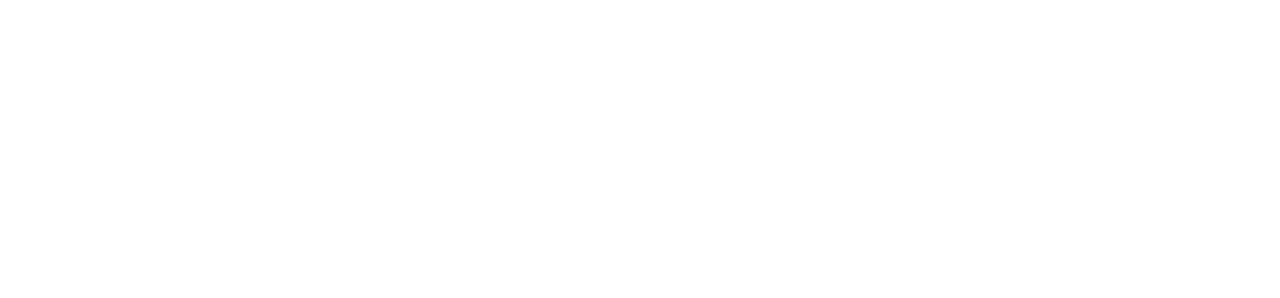
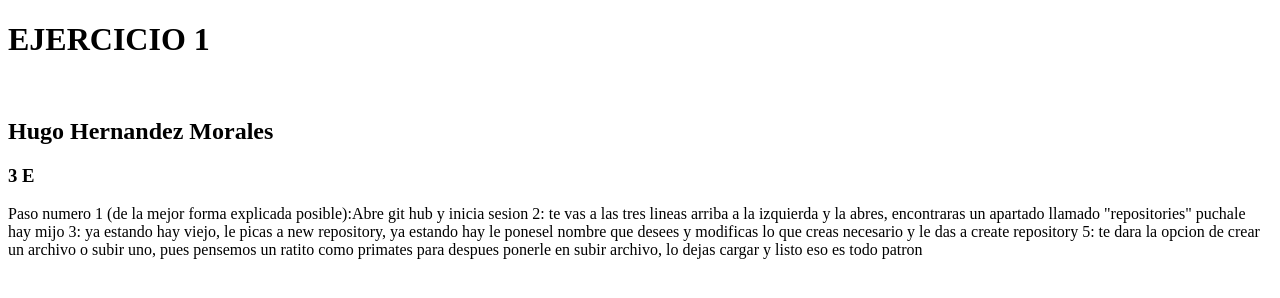
Before and after one commit to hugohdezmorales2008-sudo/Hugo, a plain HTML site: page index.html in a window 1280 px wide. Drawn offline with Linux system fonts and the light colour scheme.

Commit message:
Update index.html

```diff
--- a/index.html
+++ b/index.html
@@ -9,7 +9,13 @@
   <link rel="shortcut icon" href="img/favicon.png" type="image/x-icon">
     <title>Ejercicio 1</title>
 </head>
-<body>
 
 </body>
+<h1>EJERCICIO 1</h1><br>
+    <h2>Hugo Hernandez Morales</h2>
+    <h3>3 E</h3>
+    <p>Paso numero 1 (de la mejor forma explicada posible):Abre git hub y inicia sesion
+    2: te vas a las tres lineas arriba a la izquierda y la abres, encontraras un apartado llamado "repositories" puchale hay mijo
+    3: ya estando hay viejo, le picas a new repository, ya estando hay le ponesel nombre que desees y modificas lo que creas necesario y le das a create repository
+    5: te dara la opcion de crear un archivo o subir uno, pues pensemos un ratito como primates para despues ponerle en subir archivo, lo dejas cargar y listo eso es todo patron</p>
 </html>
```
